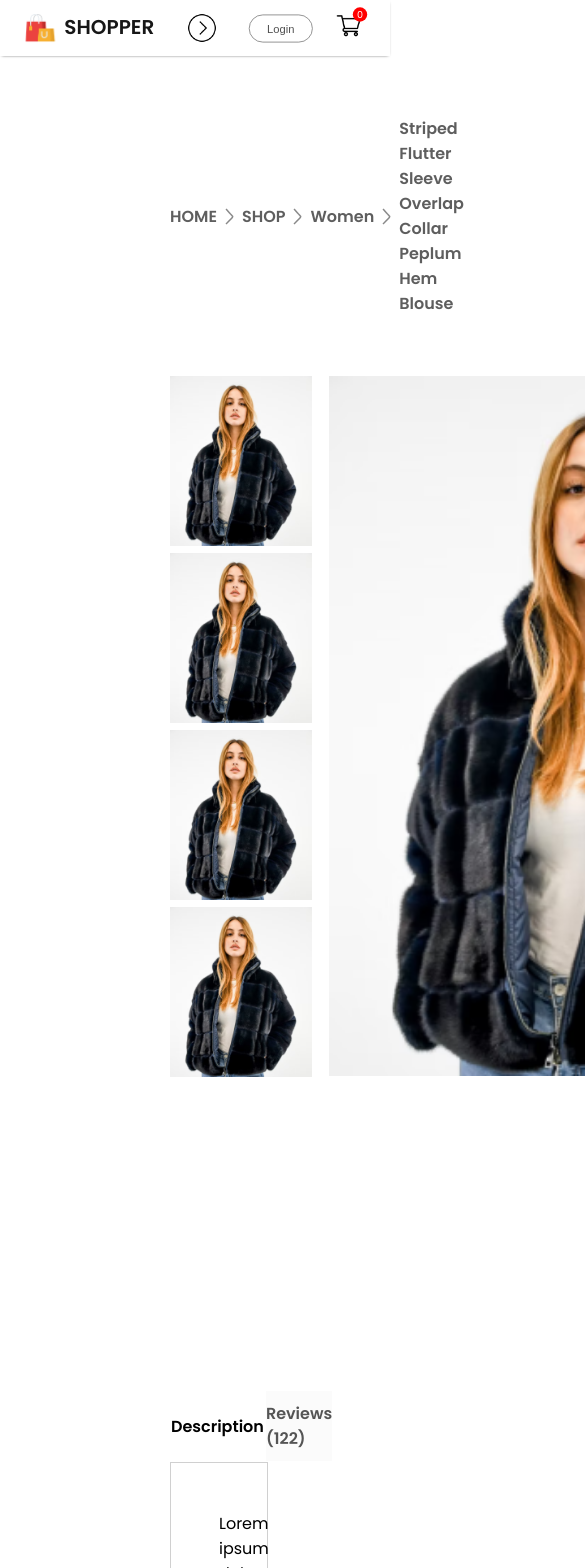
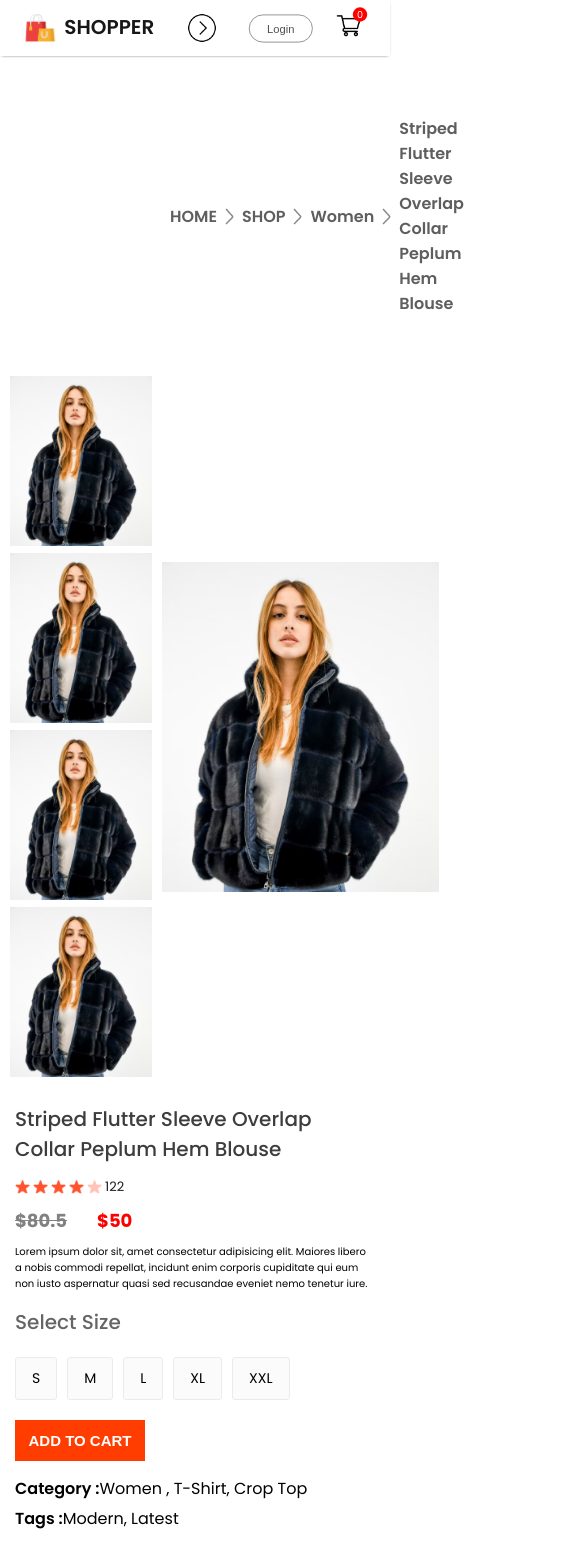
Before and after one commit to Vaishalirawat1119/E-Commerce, a React (Create React App) app: page /product/1 in a window 390 px wide. Shown: the top 1568 px of the page, 585 px wide, since content can reach past the window. Built offline with nearby package versions, Linux system fonts and the light colour scheme.

Commit message:
adding responsive styling to the product display component

```diff
--- a/src/Components/ProductDisplay/ProductDisplay.css
+++ b/src/Components/ProductDisplay/ProductDisplay.css
@@ -102,3 +102,193 @@
 .product-display-right-category span{
     font-weight: 600;
 }
+
+@media (max-width:1280px){
+    .product-display{
+        margin: 0px 60px;
+    }
+    .product-display-left{
+        gap: 10px;
+    }
+    .product-dislpay-imageList{
+        gap: 10px;
+    }
+    .product-display-imageList img{
+        height: 120px;
+    }
+    .product-display-mainImage{
+        width: auto;
+        height: 510px;
+    }
+    .product-display-right{
+        margin: 0px 30px;
+    }
+    .product-display-right h1{
+        font-size: 22px;
+    }
+    .product-display-right-star{
+        gap: 3px;
+        font-size: 13px;
+    }
+    .product-display-right-prices{
+        margin: 10px 0px;
+        font-size: 18px;
+    }
+    .product-display-rigth-desc{
+        font-size: 13px;
+    }
+    .product-display-right-size h1{
+        margin-top: 20px;
+        font-size: 20px;
+    }
+    .product-display-right-sizes div{
+        padding: 14px 20px;
+    }
+    .product-display-right button{
+        width: 150px;
+        padding: 15px 0px;
+        margin-bottom: 20px;
+    }
+    .product-display-right-category{
+        margin-top: 5px;
+        font-size: 14px;
+    }
+}
+
+@media (max-width:1024px){
+    .product-display{
+        margin: 0px 30px;
+    }
+    .product-display-left{
+        gap: 5px;
+    }
+    .product-display-imageList img{
+        height: 80px;
+    }
+    .product-display-mainImage{
+        height: 350px;
+    }
+    .product-display-right h1{
+        font-size: 18px;
+    }
+    .product-display-right-star img{
+        width: 15px;
+    }
+    .product-display-rigth-desc{
+        font-size: 12px;
+    }
+    .product-display-right-sizes{
+        margin-top: 10px 0px;
+    }
+    .product-display-right-sizes div{
+        padding: 10px 16px;
+        font-size: 12px;
+    }
+    .product-display-right button{
+        width: 120px;
+        padding: 10px 0px;
+        margin-bottom: 10px;
+        font-size: 14px;
+    }
+    .product-display-right-category{
+        font-size: 12px;
+    }
+}
+
+@media (max-width:800px){
+    .product-display{
+        margin: 0px 10px;
+    }
+    .product-display-left{
+        gap: 0px;
+        flex-direction: column-reverse;
+        align-items: center;
+    }
+    .product-dislpay-imageList{
+        flex-direction: row;
+        gap: 6px;
+    }
+    .product-display-imageList img{
+        height: 70px;
+    }
+    .product-display-mainImage{
+        height: 300px;
+    }
+    .product-display-right h1{
+        font-size: 14px;
+    }
+    .product-display-right-star img{
+        width: 13px;
+    }
+    .product-display-rigth-desc{
+        font-size: 10px;
+    }
+    .product-display-right-size h1{
+        margin-top: 10px;
+    }
+    .product-display-right-sizes{
+        margin-top: 10px;
+        gap: 5px;
+    }
+    .product-display-right-sizes div{
+        padding: 4px 11px;
+    }
+    .product-display-right button{
+        width: 100px;
+        font-size: 12px;
+    }
+    .product-display-right-category{
+        font-size: 10px;
+    }
+}
+
+@media (max-width:500px){
+    .product-display{
+        flex-direction: column;
+    }
+    .product-display-left{
+        gap: 10px;
+        flex-direction: row;
+        margin: auto;
+    }
+    .product-dislpay-imageList{
+        flex-direction: column;
+        gap: 8px;
+    }
+    .product-display-imageList img{
+        height: 75px;
+    }
+    .product-display-mainImage{
+        height: 330px;
+    }
+    .product-display-right{
+        margin: 5px;
+    }
+    .product-display-right h1{
+        margin-top: 15px;
+        font-size: 20px;
+        font-weight: 500;
+    }
+    .product-display-right-star img{
+        width: 15px;
+    }
+    .product-display-rigth-desc{
+        font-size: 10px;
+    }
+    .product-display-right-sizes{
+        margin: 20px 0px;
+        gap: 10px;
+    }
+    .product-display-right-sizes div{
+        padding: 10px 16px;
+        font-size: 14px;
+    }
+    .product-display-right button{
+        width: 130px;
+        font-size: 15px;
+        padding: 12px 0px;
+    }
+    .product-display-right-category{
+        font-size: 16px;
+    }
+}
```
